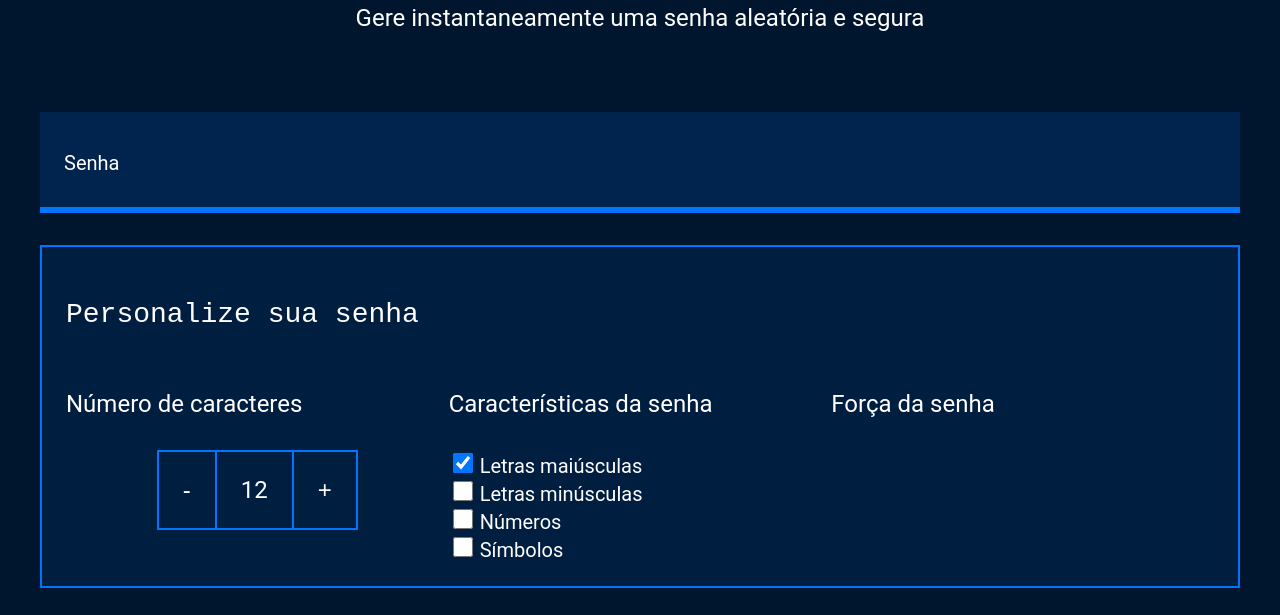
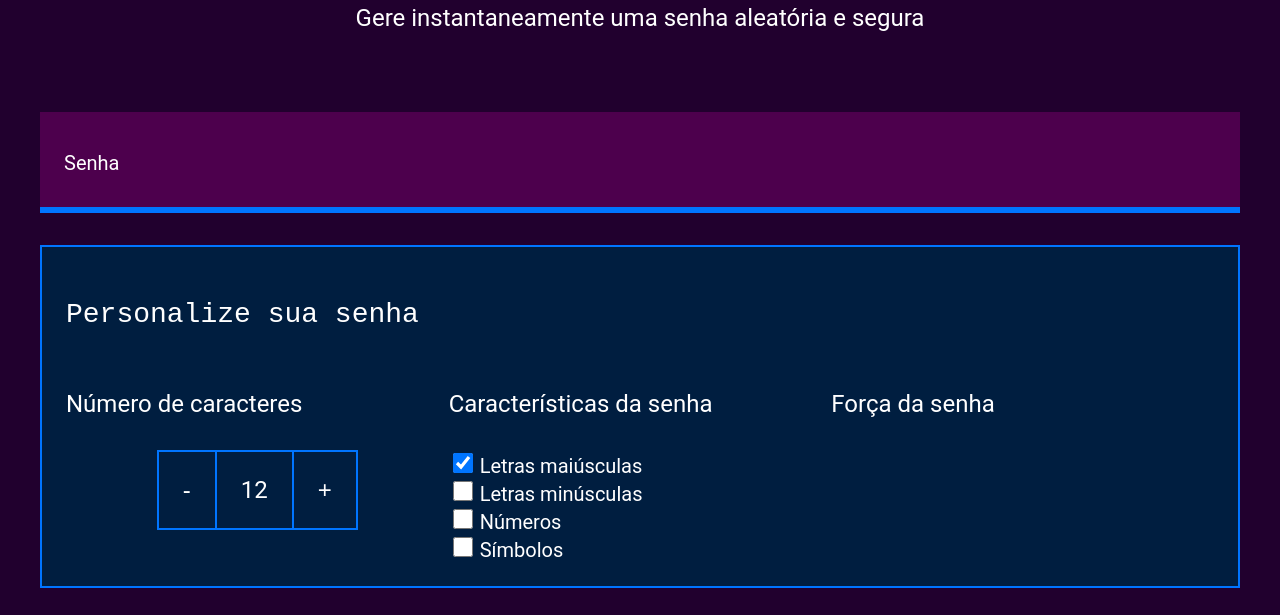
Before and after one commit to valeriadelosangeles7/gerador-de-senhas1, a plain HTML site: page index.html in a window 1280 px wide. Shown: the part 185-800 px from the top of the page. Drawn offline with Linux system fonts and the light colour scheme.

Commit message:
Update style.css

```diff
--- a/style.css
+++ b/style.css
@@ -1,7 +1,7 @@
 :root {
     --branco: white;
-    --cor-de-fundo: #00162E;
-    --fundo-senha: #00244D;
+    --cor-de-fundo: #21002e;
+    --fundo-senha: #4d004d;
     --fundo-texto: #001E40;
     --borda: #0075FF;
     --roboto: 'Roboto', sans-serif;
```
